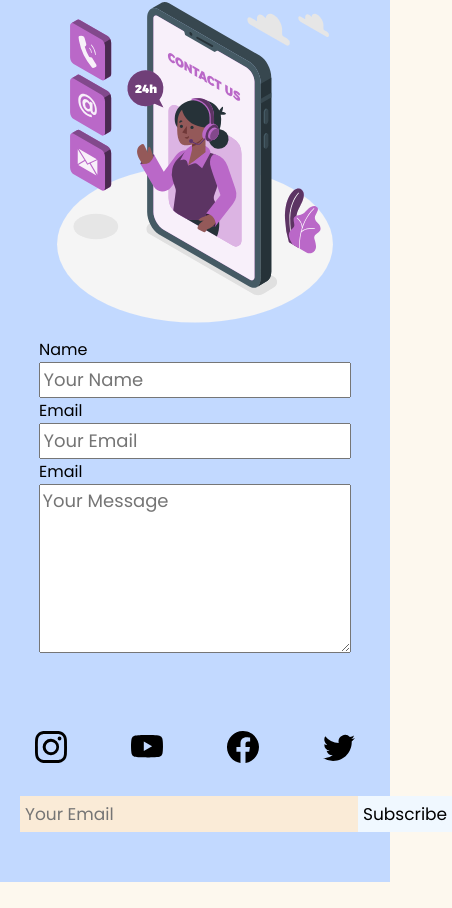
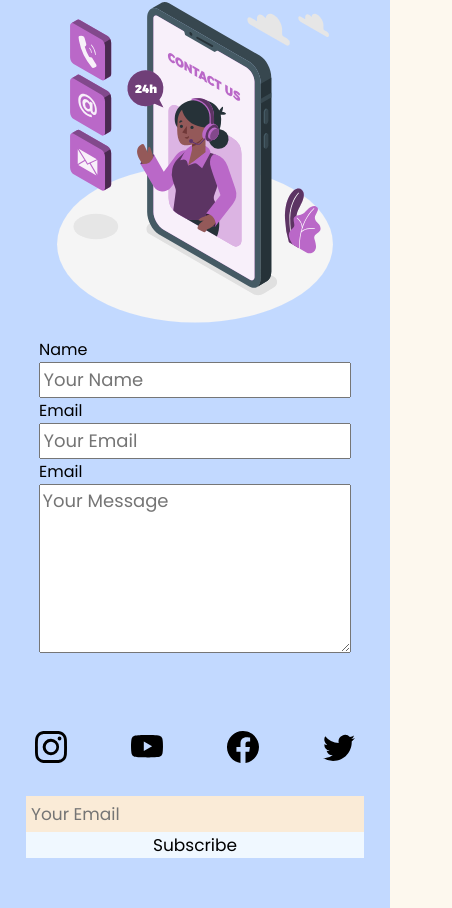
Before and after one commit to rotgenix/teach-me-front-end, a React (Vite) app: page / in a window 390 px wide. Shown: the part 3803-4711 px from the top of the page, 452 px wide, since content can reach past the window. Before the commit the page ends 4685 px from the top, so only its background shows below. Built offline with nearby package versions, Linux system fonts and the light colour scheme; no server answers.

Commit message:
footer responsive edit

```diff
--- a/src/Styles/Media.css
+++ b/src/Styles/Media.css
@@ -112,4 +112,10 @@
         width: 100%;
     }
 
+    .subscribe {
+        display: flex;
+        flex-direction: column;
+        /* padding: 100px; */
+    }
+
 }
```
